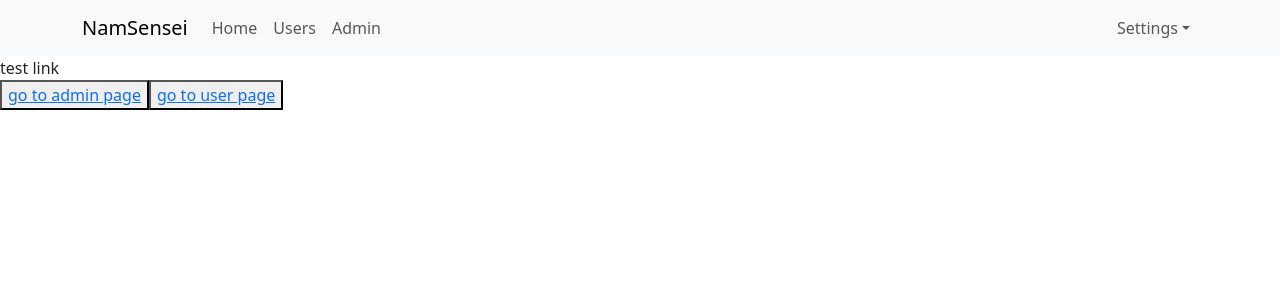
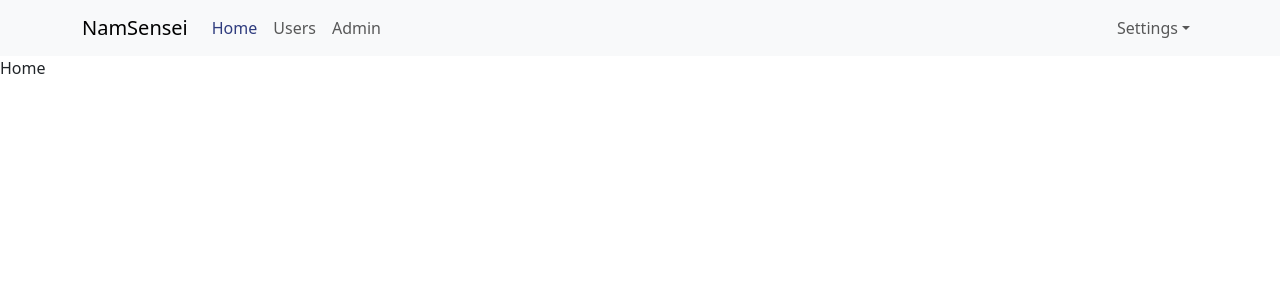
Before and after one commit to Namm99/demo-react, a React (Create React App) app in the folder base-react-redux/: page / in a window 1280 px wide. Shown: the top 300 px of the page. Built offline with nearby package versions, Linux system fonts and the light colour scheme.

Commit message:
video51.IndexRoute

```diff
--- a/base-react-redux/src/App.js
+++ b/base-react-redux/src/App.js
@@ -1,16 +1,20 @@
 import './App.scss';
 import Header from './components/Header/Header';
-import { Link } from 'react-router-dom';
+import { Outlet } from 'react-router-dom';
 
 const App = () => {
   return (
     <div className="app-container">
-      <Header />
-      <div>
-        test link
-        <div>
-          <button><Link to="/admins">go to admin page</Link></button>
-          <button><Link to="/users">go to user page</Link></button>
+      <div className='header-container'>
+        <Header />
+      </div>
+      <div className='main-container'>
+        <div className='sidenav-container'>
+
+        </div>
+
+        <div className='app-content'>
+          <Outlet />
         </div>
       </div>
     </div>
--- a/base-react-redux/src/App.scss
+++ b/base-react-redux/src/App.scss
@@ -7,3 +7,19 @@
     -webkit-font-smoothing : antialiased;
     -moz-osx-font-smoothing: grayscale;
 }
+
+.app-container {
+    .header-container {
+        .navbar-nav {
+            .nav-link {
+                &.active {
+                    color: #2f3c7e;
+                }
+            }
+        }
+
+        // .navbar-nav .nav-link.active {
+        //     color: red;
+        // }
+    }
+}
--- a/base-react-redux/src/components/Header/Header.js
+++ b/base-react-redux/src/components/Header/Header.js
@@ -2,31 +2,30 @@
 import Nav from 'react-bootstrap/Nav';
 import Navbar from 'react-bootstrap/Navbar';
 import NavDropdown from 'react-bootstrap/NavDropdown';
-import { Link } from 'react-router-dom';
+import { NavLink } from 'react-router-dom';
 
 
 const Header = () => {
     return (
         <Navbar expand="lg" className="bg-body-tertiary">
             <Container>
-                <Navbar.Brand href="#home">NamSensei</Navbar.Brand>
+                {/* <Navbar.Brand href="#home">NamSensei</Navbar.Brand> */}
+                <NavLink to="/" className='navbar-brand'>NamSensei</NavLink>
+
                 <Navbar.Toggle aria-controls="basic-navbar-nav" />
                 <Navbar.Collapse id="basic-navbar-nav">
                     <Nav className="me-auto">
-                        <Link to="/" className='nav-link'>Home</Link>
-                        <Link to="/users" className='nav-link'>Users</Link>
-                        <Link to="/admins" className='nav-link'>Admin</Link>
+                        <NavLink to="/" className='nav-link'>Home</NavLink>
+                        <NavLink to="/users" className='nav-link'>Users</NavLink>
+                        <NavLink to="/admins" className='nav-link'>Admin</NavLink>
 
-                        {/* <Nav.Link href="#home">Home</Nav.Link>
-                        <Nav.Link href="#link">Users</Nav.Link>
-                        <Nav.Link href="#link">Admin</Nav.Link> */}
 
                     </Nav>
                     <Nav>
                         <NavDropdown title="Settings" id="basic-nav-dropdown">
-                            <NavDropdown.Item href="#action/3.1">Log in</NavDropdown.Item>
-                            <NavDropdown.Item href="#action/3.2">Log out</NavDropdown.Item>
-                            <NavDropdown.Item href="#action/3.2">Profile</NavDropdown.Item>
+                            <NavDropdown.Item >Log in</NavDropdown.Item>
+                            <NavDropdown.Item >Log out</NavDropdown.Item>
+                            <NavDropdown.Item >Profile</NavDropdown.Item>
                         </NavDropdown>
                     </Nav>
                 </Navbar.Collapse>
--- /dev/null
+++ b/base-react-redux/src/components/Home/HomePage.js
@@ -0,0 +1,7 @@
+const HomePage = (props) => {
+    return (
+        <div className="homepage-container">Home</div>
+    )
+}
+
+export default HomePage;
--- a/base-react-redux/src/index.js
+++ b/base-react-redux/src/index.js
@@ -8,6 +8,7 @@
 import { BrowserRouter, Route, Routes } from 'react-router-dom';
 import Admin from './components/Admin/Admin';
 import User from './components/User/User';
+import HomePage from './components/Home/HomePage';
 
 
 
@@ -17,9 +18,11 @@
     {/* <React.StrictMode> */}
     <BrowserRouter>
       <Routes>
-        <Route path='/' element={<App />} />
-        <Route path='admins' element={<Admin />} />
-        <Route path='users' element={<User />} />
+        <Route path='/' element={<App />}>
+          <Route index element={<HomePage />} />
+          <Route path='admins' element={<Admin />} />
+          <Route path='users' element={<User />} />
+        </Route>
       </Routes>
     </BrowserRouter>
     {/* </React.StrictMode> */}
```
Lines whose indentation alone changed are shown as unchanged.
